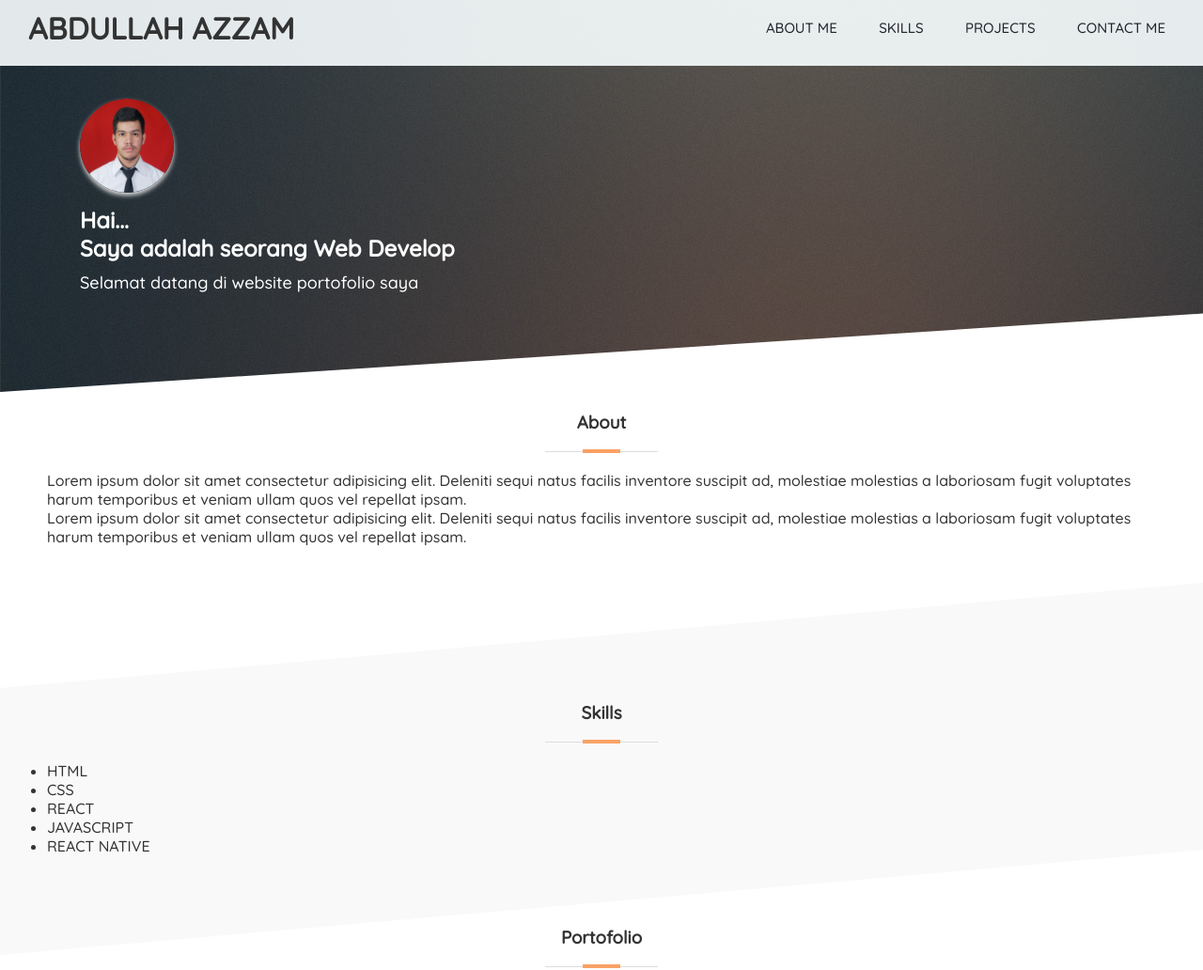
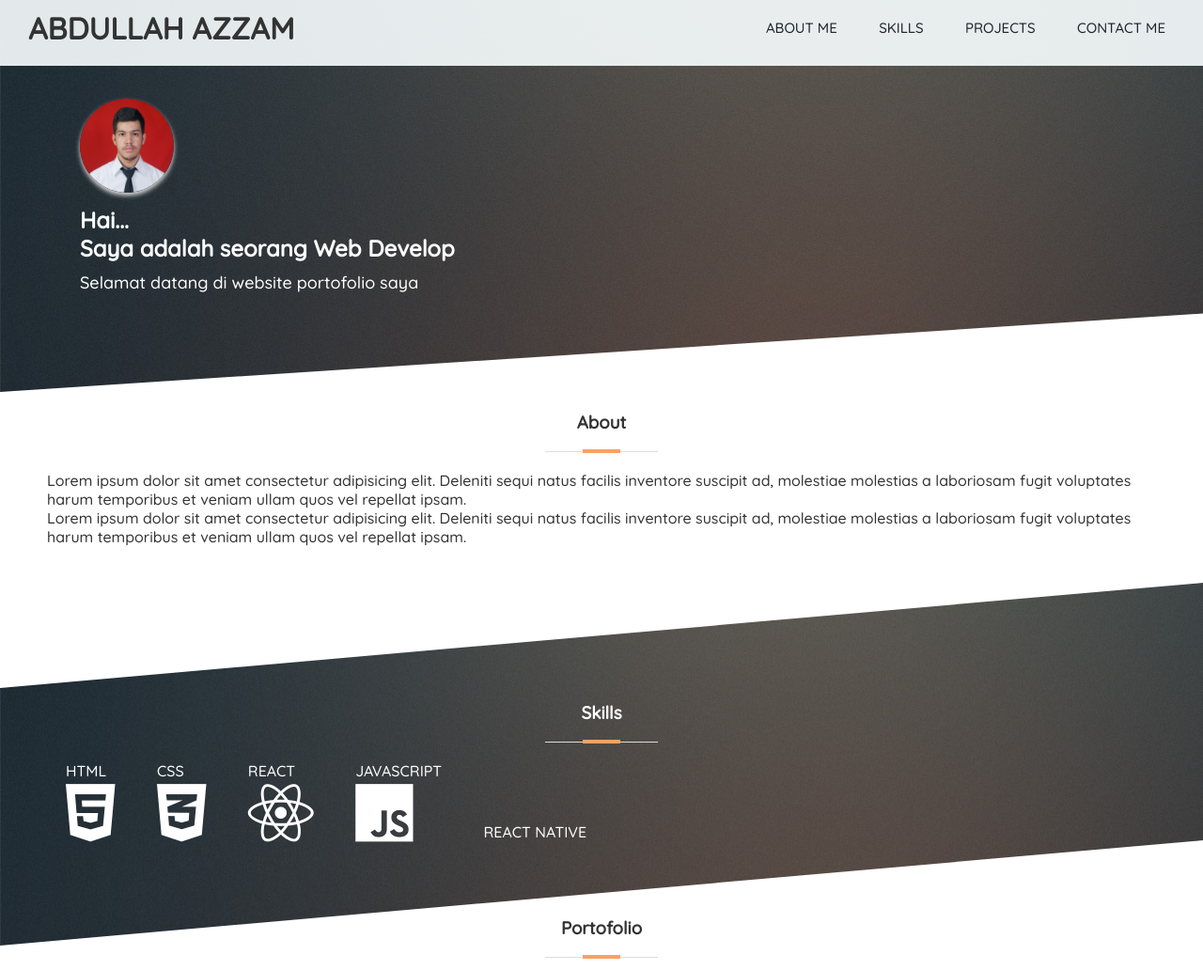
Before and after one commit to AbdullahAzzam24/abdullahazzam24.github.io, a plain HTML site: page index.html in a window 1280 px wide. Shown: the top 1032 px of the page at 94% size. Drawn offline with Linux system fonts and the light colour scheme.

Commit message:
update skills icon

```diff
--- a/css/stylesheet.css
+++ b/css/stylesheet.css
@@ -131,7 +131,7 @@ header label {
 .mobile-menu {
   float: right;
   display: none;
-  padding: 18px;
+  padding: 18px 30px;
 }
 
 .mobile-menu:hover {
@@ -221,8 +221,10 @@ section h3::after {
   padding-bottom: 120px;
 }
 
-#section-skills, #contact {
-  background-color: #f9f9f9;
+#section-skills, #section-contact {
+  /* background-color: #f9f9f9; */
+  background-image:url("../images/bg.jpg");
+  color: white;
 }
 
 #section-skills {
@@ -234,6 +236,21 @@ section h3::after {
 
 .skills {
   transform: skewY(5deg);
+}
+
+/* .skill-container {
+  display: inline;
+} */
+
+.skill-list li {
+  /* float: right; */
+  list-style: none;
+  display: inline-block;
+  padding: 0 20px ;
+}
+
+.skill-list i {
+  font-size: 70px;
 }
 
 .col-4 {
--- a/index.html
+++ b/index.html
@@ -66,7 +66,7 @@
         </ul>
       </nav>
 
-      <label for="check" class="mobile-menu"><i class="fa fa-bars menu-icon fa"></i> Menu</label>
+      <label for="check" class="mobile-menu"><i class="fa fa-bars menu-icon fa"></i></label>
     </header>
 
     <section class="banner">
@@ -92,13 +92,15 @@
     <section id="section-skills">
       <div class="skills">
         <h3>Skills</h3>
-        <ul>
-          <li>HTML</li>
-          <li>CSS</li>
-          <li>REACT</li>
-          <li>JAVASCRIPT</li>
-          <li>REACT NATIVE</li>
-        </ul>
+        <div class="skill-container">
+          <ul class="skill-list">
+            <li><span>HTML</span></br><i class="fab fa-html5 fa-x3"></i></li>
+            <li><span>CSS</span></br><i class="fab fa-css3-alt"></i></li>
+            <li><span>REACT</span></br><i class="fab fa-react"></i></li>
+            <li><span>JAVASCRIPT</span></br><i class="fab fa-js"></i></li>
+            <li><span>REACT NATIVE</span></li>
+          </ul>
+        </div>
       </div>
     </section>
 
```
